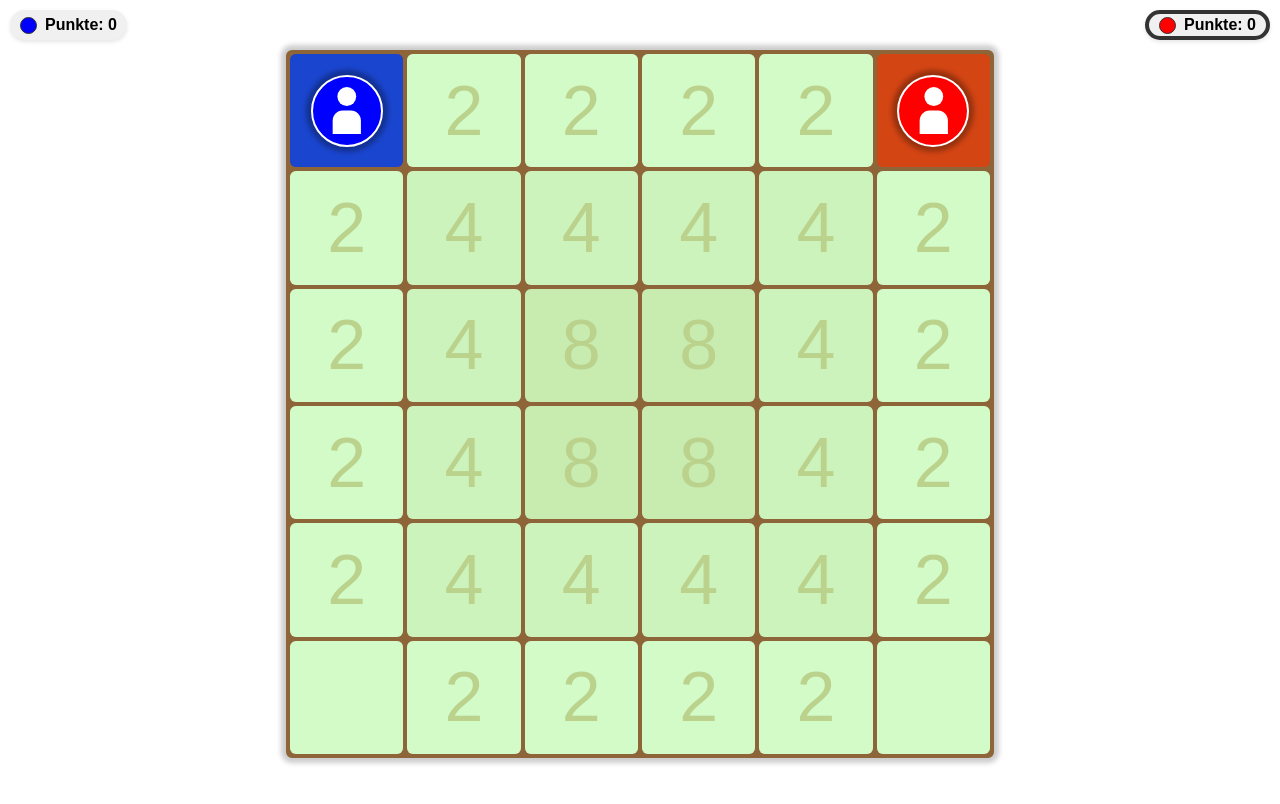
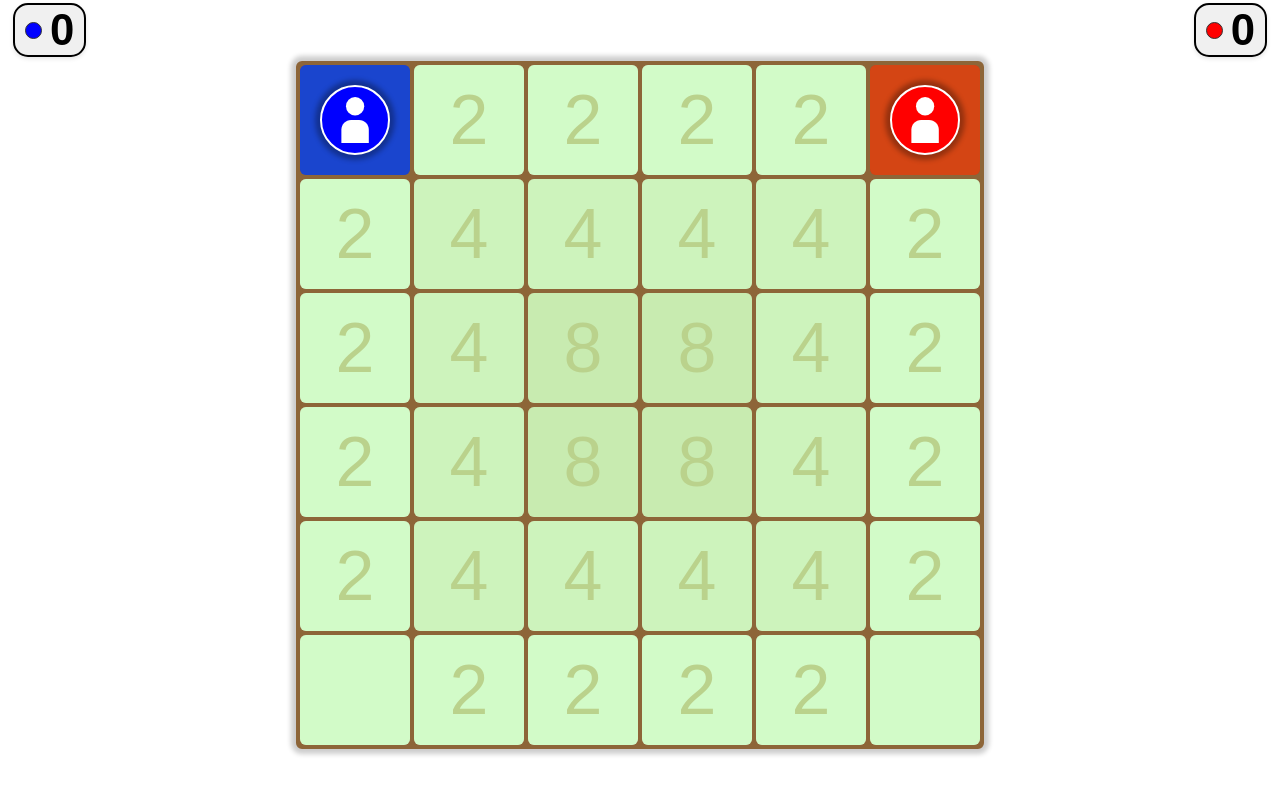
Before and after one commit to thommann/Winkeladvokat, an Angular app: page / in a window 1280 px wide. Both pictures are taken after a click on the button "Start Game". Shown: the top 804 px of the page. Built offline with nearby package versions, Linux system fonts and the light colour scheme.

Commit message:
Adjust score size

```diff
--- a/src/app/playing-field/playing-field.component.css
+++ b/src/app/playing-field/playing-field.component.css
@@ -17,7 +17,7 @@
   display: grid;
   margin: 0 auto;
   flex-grow: 1;
-  --size: min(100vw, calc(100vh - 100px));
+  --size: min(calc(100vw - 40px), calc(100vh - 120px));
   width: var(--size);
   height: var(--size);
   background-color: #8d6538;
@@ -34,9 +34,9 @@
 .counter-row {
   display: flex;
   justify-content: space-between;
-  margin: 0 5px;
-  padding: 5px 0;
-  height: 40px;
+  margin: 0 10px;
+  padding: 0;
+  min-height: 50px;
 }
 
 .spacer {
@@ -46,26 +46,14 @@
 .ps-counter {
   display: flex;
   align-items: center;
-  padding: 5px 10px;
+  padding: 0 10px;
   background-color: #f0f0f0;
   border-radius: 15px;
   box-shadow: 0 2px 4px rgba(0, 0, 0, 0.1);
+  border: 2px solid black;
   font-weight: bold;
-  margin: 5px;
-  min-width: 70px;
-}
-
-.ps-counter-active {
-  display: flex;
-  align-items: center;
-  padding: 5px 10px;
-  background-color: #f0f0f0;
-  border-radius: 15px;
-  border: 4px solid #333333;
-  box-shadow: 0 2px 4px rgba(0, 0, 0, 0.1);
-  font-weight: bold;
-  margin: 5px;
-  min-width: 70px;
+  margin: 3px;
+  font-size: calc(min(100vw, calc(100vh - 100px)) / 16);
 }
 
 .ps-dot {
--- a/src/app/playing-field/playing-field.component.html
+++ b/src/app/playing-field/playing-field.component.html
@@ -7,7 +7,7 @@
         class="ps-dot"
         [style]="{ 'background-color': players[0].color }"
       ></div>
-      <span>Punkte: {{ getPlayerScore(players[0]) }}</span>
+      <span>{{ getPlayerScore(players[0]) }}</span>
     </div>
 
     <div class="spacer"></div>
@@ -18,7 +18,7 @@
         class="ps-dot"
         [style]="{ 'background-color': players[1].color }"
       ></div>
-      <span>Punkte: {{ getPlayerScore(players[1]) }}</span>
+      <span>{{ getPlayerScore(players[1]) }}</span>
     </div>
   </div>
 
@@ -48,7 +48,7 @@
         class="ps-dot"
         [style]="{ 'background-color': players[3].color }"
       ></div>
-      <span>Punkte: {{ getPlayerScore(players[3]) }}</span>
+      <span>{{ getPlayerScore(players[3]) }}</span>
     </div>
 
     <div class="spacer"></div>
@@ -59,7 +59,7 @@
         class="ps-dot"
         [style]="{ 'background-color': players[2].color }"
       ></div>
-      <span>Punkte: {{ getPlayerScore(players[2]) }}</span>
+      <span>{{ getPlayerScore(players[2]) }}</span>
     </div>
   </div>
 </div>
--- a/src/app/playing-field/playing-field.component.ts
+++ b/src/app/playing-field/playing-field.component.ts
@@ -53,10 +53,10 @@ export class PlayingFieldComponent implements OnInit {
   }
 
   getPsCounterClass(player: Player): string {
-    const currentPlayer = this.gameService.getCurrentPlayer();
-    if (player.color === currentPlayer?.color) {
-      return 'ps-counter-active';
-    }
+    // const currentPlayer = this.gameService.getCurrentPlayer();
+    // if (player.color === currentPlayer?.color) {
+    //   return 'ps-counter-active';
+    // }
     return 'ps-counter';
   }
 
```
